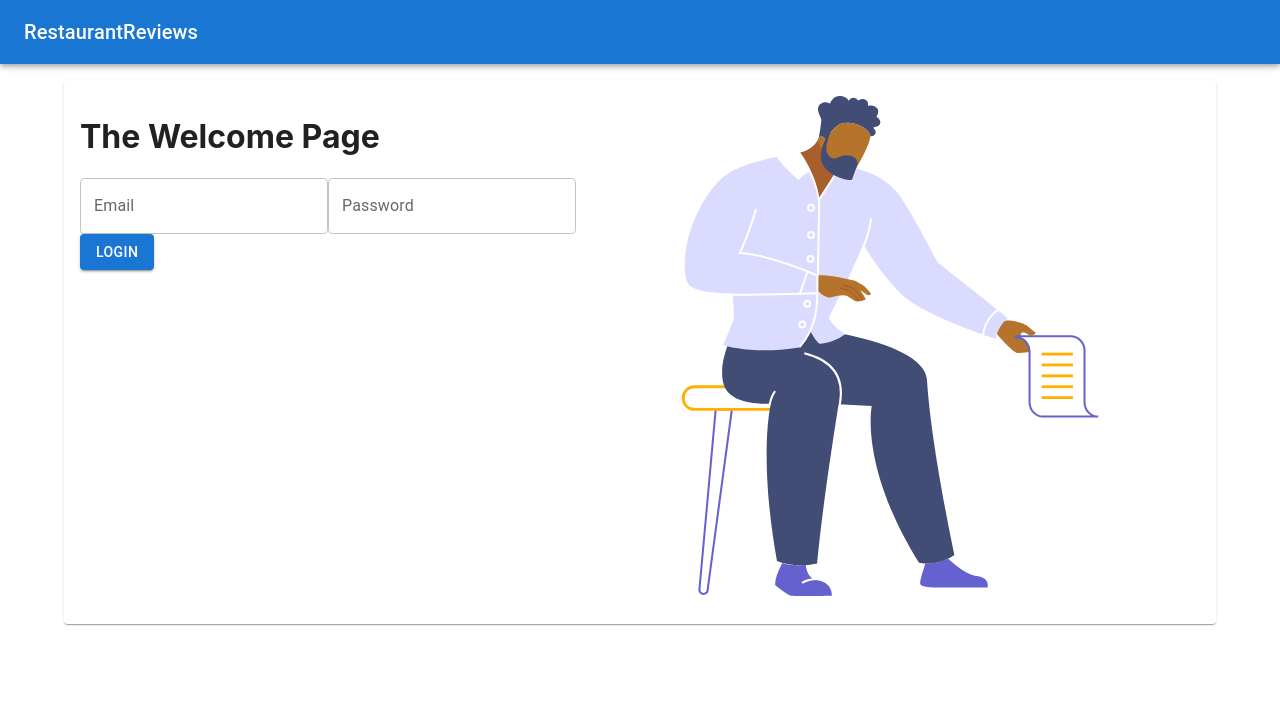
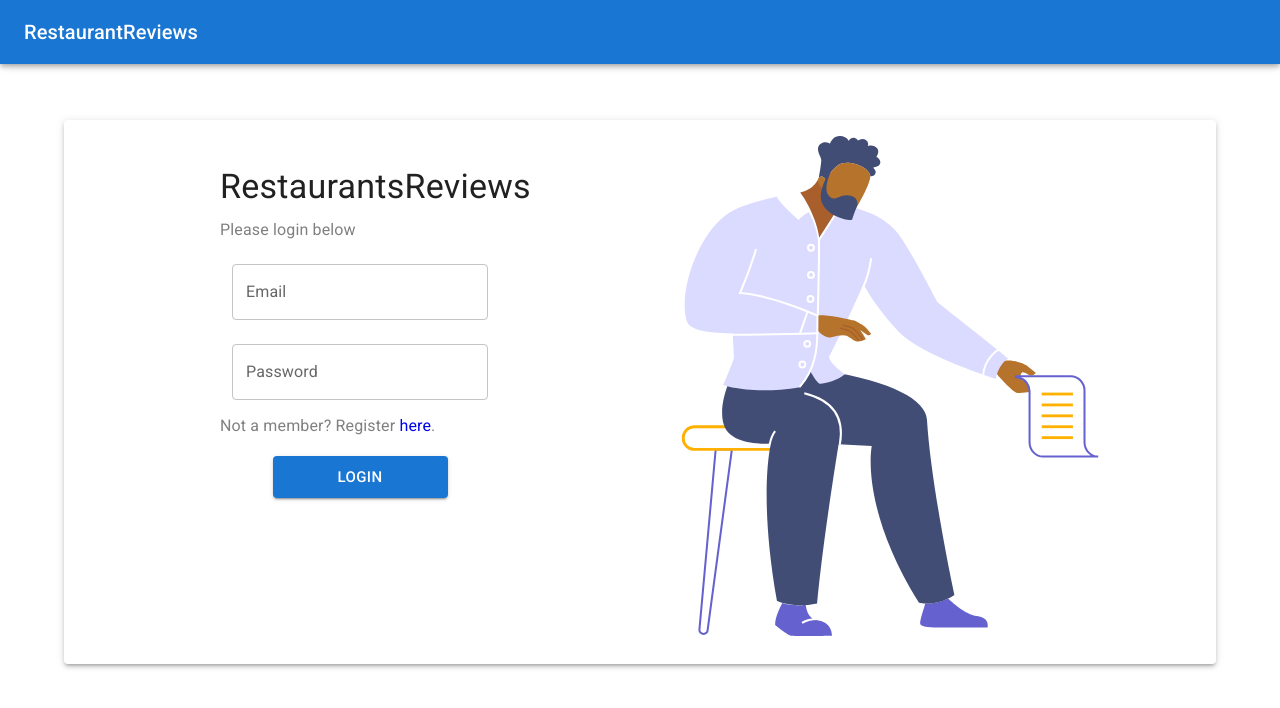
Before and after one commit to jodiemcgrane/react-restaurant-app, a React (Create React App) app: page / in a window 1280 px wide. Shown: the top 708 px of the page. Built offline with nearby package versions, Linux system fonts and the light colour scheme.

Commit message:
Added design to login form

```diff
--- a/src/App.js
+++ b/src/App.js
@@ -51,7 +51,7 @@ function App() {
   return (
     <Router>
       <Navbar onAuthenticated={onAuthenticated} authenticated={authenticated} />
-      <Container sx={{ p: 10 }}>
+      <Container sx={{ p: 15 }}>
         <Routes>
           <Route exact path="/" element={<Welcome onAuthenticated={onAuthenticated} authenticated={authenticated} />} />
           <Route path="/home" element={<Home />} />
--- a/src/components/LoginForm.js
+++ b/src/components/LoginForm.js
@@ -1,9 +1,17 @@
 import axios from "axios"
 import { useState } from "react"
-import { useNavigate } from "react-router-dom";
+import { Link, useNavigate } from "react-router-dom";
+
+import * as styles from '../styles/form.module.css'
+
+import Grid from '@mui/material/Grid';
+import Box from '@mui/material/Box';
 
 import TextField from '@mui/material/TextField';
+import FormGroup from '@mui/material/FormGroup';
+import FormControl from '@mui/material/FormControl';
 import Button from '@mui/material/Button';
+import Typography from '@mui/material/Typography';
 
 const LoginForm = (props) => {
 
@@ -35,23 +43,63 @@ const LoginForm = (props) => {
     }
 
     return (
-        <>
+        <Box
+            display="flex"
+            justifyContent="center"
+            alignItems="center"
+            minHeight="50vh"
+        >
+            <Grid item md={6}>
+                <Typography variant="h4" sx={{ mb: 1 }}>
+                    RestaurantsReviews
+                </Typography>
+                <Typography className={styles.grey} sx={{ mb: 1 }} variant="subtitle1">
+                    Please login below
+                </Typography>
+                <FormGroup>
+                    <FormControl>
+
                         <TextField
                             id="outlined-basic"
                             label="Email"
                             type="email"
                             variant="outlined"
-                onChange={handleForm} />
+                            onChange={handleForm}
+                            sx={{ m: 1.5 }} />
 
                         <TextField
                             id="outlined-basic"
                             label="Password"
                             type="password"
                             variant="outlined"
-                onChange={handleForm} />
+                            onChange={handleForm}
+                            sx={{ m: 1.5 }} />
 
-            <Button variant="contained" onClick={submitForm}>Login</Button>
-        </>
+                        <Typography
+                            className={styles.grey}
+                            sx={{ mb: 1 }}
+                            variant="subtitle1">
+                            Not a member? Register <Link to="/" underline="hover">here</Link>.
+                        </Typography>
+
+                        <Typography
+                            align="center"
+                        >
+                            <Button
+                                variant="contained"
+                                size="large"
+                                sx={{ m: 1, minWidth: 175 }}
+                                onClick={submitForm}
+                            >
+                                Login
+                            </Button>
+                        </Typography>
+
+
+                    </FormControl>
+                </FormGroup>
+            </Grid>
+        </Box>
     );
 }
 
--- a/src/pages/Welcome.js
+++ b/src/pages/Welcome.js
@@ -5,6 +5,7 @@ import * as styles from '../styles/welcome.module.css'
 import LoginImage from '../images/login.svg'
 
 import Grid from '@mui/material/Grid';
+import { shadows } from '@mui/system';
 
 //Card MUI
 import Card from '@mui/material/Card';
@@ -12,12 +13,11 @@ import CardContent from '@mui/material/CardContent';
 
 const Welcome = (props) => {
     return (
-        <Card>
+        <Card sx={{ boxShadow: 3 }}>
             <CardContent>
                 <Grid container>
                     <Grid item md={6}>
 
-                        <h1>The Welcome Page</h1>
                         {!props.authenticated ? <LoginForm onAuthenticated={props.onAuthenticated} /> : ""}
 
                     </Grid>
--- /dev/null
+++ b/src/styles/form.module.css
@@ -0,0 +1,3 @@
+.grey {
+    color: gray;
+  }
--- a/src/styles/global.css
+++ b/src/styles/global.css
@@ -1,13 +1,15 @@
+@import url('https://fonts.googleapis.com/css2?family=Roboto:wght@300;400;500&display=swap');
+
+* {
+  margin: 0;
+  padding: 0;
+  text-decoration: none;
+  font-family: "Roboto";
+}
 body {
   margin: 0;
-  font-family: -apple-system, BlinkMacSystemFont, 'Segoe UI', 'Roboto', 'Oxygen',
-    'Ubuntu', 'Cantarell', 'Fira Sans', 'Droid Sans', 'Helvetica Neue',
-    sans-serif;
-  -webkit-font-smoothing: antialiased;
-  -moz-osx-font-smoothing: grayscale;
 }
-
-code {
-  font-family: source-code-pro, Menlo, Monaco, Consolas, 'Courier New',
-    monospace;
+p {
+  margin: 16px auto;
+  line-height: 1.5em;
 }
```
Also changed, not shown: src/styles/welcome.module.css (line endings or trailing spaces). Lines whose indentation alone changed are shown as unchanged.
